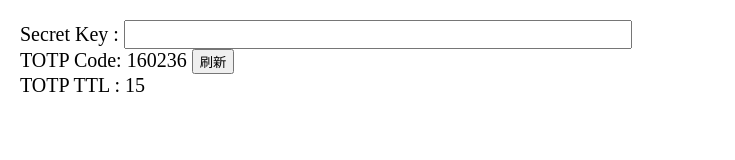
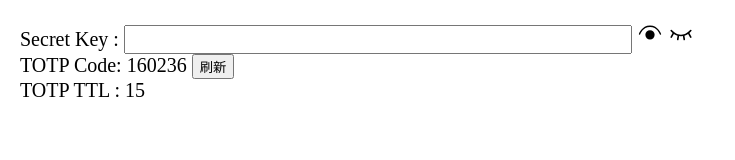
Before and after one commit to wangdecode/wangdecode.github.io, a plain HTML site: page totp/index.html in a window 1280 px wide. Shown: the whole page, without its empty margins (0-735 px from the left). Drawn offline with Linux system fonts and the light colour scheme.

Commit message:
Update index.html

```diff
--- a/totp/index.html
+++ b/totp/index.html
@@ -28,6 +28,8 @@
 <div>
 <label>Secret Key : </label>
 <input id='skey' type='password' value=""></input>
+<svg id='eye_open' xmlns="http://www.w3.org/2000/svg" width="26" height="26" viewBox="0 0 28 28"><path fill="#000000" d="M25.257 16h.005h-.01zm-.705-.52c.1.318.387.518.704.52c.07 0 .148-.02.226-.04c.39-.12.61-.55.48-.94C25.932 14.93 22.932 6 14 6S2.067 14.93 2.037 15.02c-.13.39.09.81.48.94c.4.13.82-.09.95-.48l.003-.005c.133-.39 2.737-7.975 10.54-7.975c7.842 0 10.432 7.65 10.542 7.98M9 16a5 5 0 1 1 10 0a5 5 0 0 1-10 0"></path></svg>
+<svg id='eye_close' xmlns="http://www.w3.org/2000/svg" width="26" height="26" viewBox="0 0 256 256"><path fill="#000000" d="M228 175a8 8 0 0 1-10.92-3l-19-33.2A123.2 123.2 0 0 1 162 155.46l5.87 35.22a8 8 0 0 1-6.58 9.21a8.4 8.4 0 0 1-1.29.11a8 8 0 0 1-7.88-6.69l-5.77-34.58a133 133 0 0 1-36.68 0l-5.77 34.58A8 8 0 0 1 96 200a8.4 8.4 0 0 1-1.32-.11a8 8 0 0 1-6.58-9.21l5.9-35.22a123.2 123.2 0 0 1-36.06-16.69L39 172a8 8 0 1 1-13.94-8l20-35a153.5 153.5 0 0 1-19.3-20a8 8 0 1 1 12.46-10c16.6 20.54 45.64 45 89.78 45s73.18-24.49 89.78-45a8 8 0 1 1 12.44 10a153.5 153.5 0 0 1-19.3 20l20 35a8 8 0 0 1-2.92 11"></path></svg>
 <br>
 
 <label>TOTP Code: </label>
```
